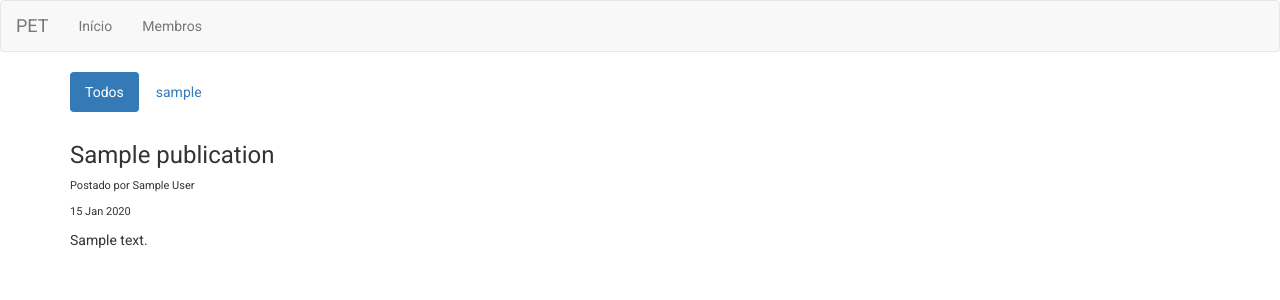
After one commit to compet-cefetmg/site_pet, a Django app: page /blog/post/1/ in a window 1280 px wide. The commit adds this page. Shown: the top 300 px of the page. Run offline with Django 3.2, Linux system fonts and the light colour scheme; tables that the repository leaves empty hold one stand-in row (values such as "Sample post"); some libraries are stand-ins or nearby versions.

Commit message:
Adds publication view page

```diff
--- a/site_pet/blog/templates/blog/index.html
+++ b/site_pet/blog/templates/blog/index.html
@@ -12,14 +12,14 @@
             <div class="panel panel-default publication">
                 <div class="panel-body">
                     <div class="col-sm-4 col-xs-12">
-                        <a href="{% url 'blog.show' id=publication.id %}">
+                        <a href="{% url 'blog.post' id=publication.id %}">
                             <img class="img-responsive" src="{{ MEDIA_URL }}/{{ publication.thumbnail }}">
                         </a>
                     </div>
                     <div class="col-sm-8 col-xs-12">
                         <span>{{ publication.user.get_username }}</span>
                         <span>{{ publication.publish_date }}</span>
-                        <a href="{% url 'blog.show' id=publication.id %}">
+                        <a href="{% url 'blog.post' id=publication.id %}?pet={{ publication.user }}">
                             <h3>{{ publication.title }}</h3>
                         </a>
                         <small>Por {{ publication.author }}</small>
--- /dev/null
+++ b/site_pet/blog/templates/blog/post.html
@@ -0,0 +1,18 @@
+{% extends "base.html" %}
+
+{% block css %}
+<link rel="stylesheet" href="{{ MEDIA_URL }}/css/blog.css">
+{% endblock %}
+
+{% block content %}
+<div class="container post">
+    <div class="row">
+        <div class="col-md-8">
+            <h3>{{ post.title }}</h3>
+            <p class="author">Postado por {{ post.author }}</p>
+            <p class="date">{{ post.publish_date|date:"d M Y" }}</p>
+            {{ post.text_content|safe }}
+        </div>
+    </div>
+</div>
+{% endblock %}
--- a/site_pet/blog/urls.py
+++ b/site_pet/blog/urls.py
@@ -1,8 +1,7 @@
 from django.conf.urls import url
-
-from . import views
+from blog import views
 
 urlpatterns = [
     url(r'^$', views.index, name='blog.index'),
-    url(r'^publication/(?P<id>[0-9]+)$', views.show, name='blog.show'),
+    url(r'^post/(?P<id>\d+)/$', views.post, name='blog.post'),
 ]
--- a/site_pet/blog/views.py
+++ b/site_pet/blog/views.py
@@ -1,4 +1,4 @@
-from django.shortcuts import render, get_list_or_404
+from django.shortcuts import render, get_list_or_404, get_object_or_404
 from django.http import HttpResponse
 from .models import Publication
 from django.contrib.auth.models import User
@@ -13,8 +13,10 @@ def index(request):
     else:
         publications = Publication.objects.order_by('publish_date').all()
     users = User.objects.all()
-    context = {'publications': publications, 'users': users, 'name': 'blog.index' }
+    context = {'publications': publications, 'users': users, 'name': 'blog.index'}
     return render(request, 'blog/index.html', context)
 
-def show(request, id):
-    return HttpResponse(id)
+def post(request, id):
+    post = get_object_or_404(Publication, id=id)
+    context = {'post': post, 'name': 'blog.index'}
+    return render(request, 'blog/post.html', context)
--- /dev/null
+++ b/site_pet/cefet/context_processors.py
@@ -0,0 +1,5 @@
+from django.contrib.auth.models import User
+
+
+def pets_processor(request):
+    return {'users': User.objects.all()}
--- a/site_pet/site_pet/settings.py
+++ b/site_pet/site_pet/settings.py
@@ -53,7 +53,7 @@ TEMPLATES = [
     },
 ]
 
-
+TEMPLATES[0]['OPTIONS']['context_processors'].append('cefet.context_processors.pets_processor')
 
 WSGI_APPLICATION = 'site_pet.wsgi.application'
 
--- a/site_pet/site_pet/urls.py
+++ b/site_pet/site_pet/urls.py
@@ -2,7 +2,6 @@ from django.conf.urls import include, url
 from django.conf.urls.static import static
 from django.contrib import admin
 from django.conf import settings
-
 
 urlpatterns = [
     url(r'^admin/', admin.site.urls),
--- a/site_pet/static/css/base.css
+++ b/site_pet/static/css/base.css
@@ -1,3 +1,6 @@
+html, body {
+    font-family: 'Roboto', 'sans serif';
+}
 .nav-pills {
     margin-bottom: 10px;
 }
--- a/site_pet/static/css/blog.css
+++ b/site_pet/static/css/blog.css
@@ -1,7 +1,10 @@
 .publication .panel-body a {
     text-decoration: none;
 }
-
 .publication .panel-body div span {
     margin-right: 20px;
 }
+.post .author,
+.post .date {
+    font-size: 11px;
+}
--- a/site_pet/templates/base.html
+++ b/site_pet/templates/base.html
@@ -8,6 +8,7 @@
     <link rel="stylesheet" href="{{ MEDIA_URL }}/css/bootstrap/bootstrap.min.css">
     <link rel="stylesheet" href="{{ MEDIA_URL }}/css/font-awesome.min.css">
     <link rel="stylesheet" href="{{ MEDIA_URL }}/css/base.css">
+    <link rel="stylesheet" href="https://fonts.googleapis.com/css?family=Roboto">
 
     {% block css %}
     {% endblock %}
```
